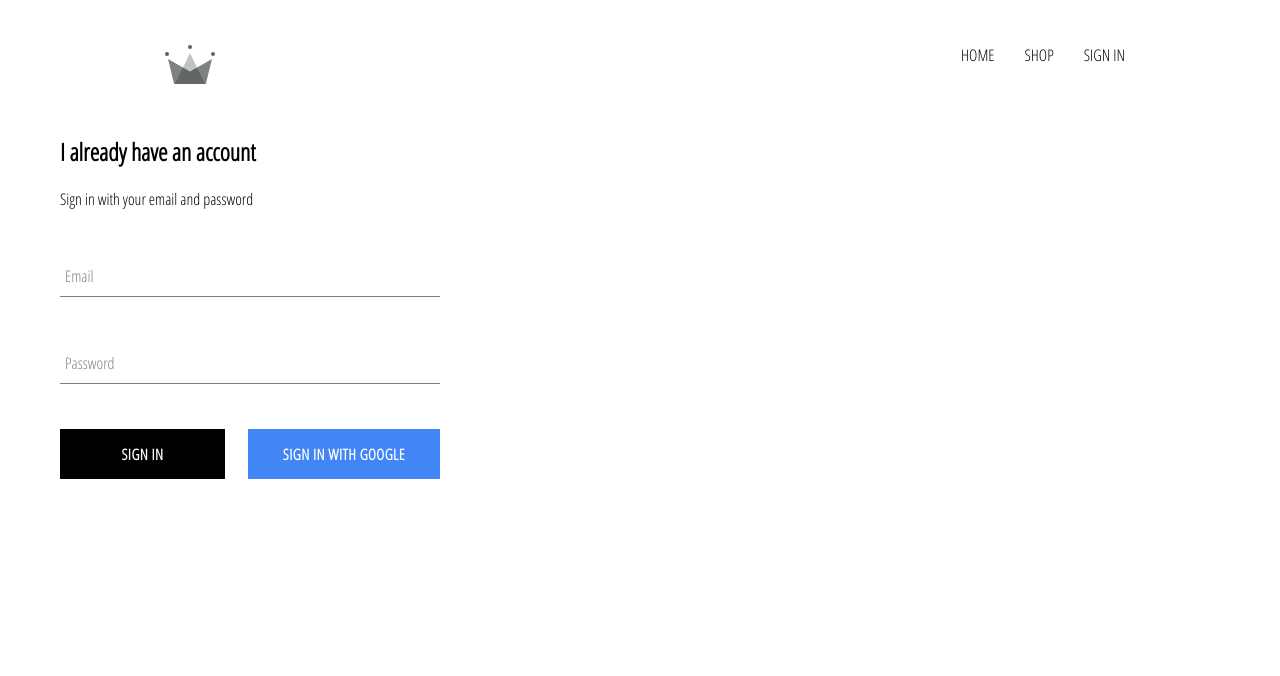
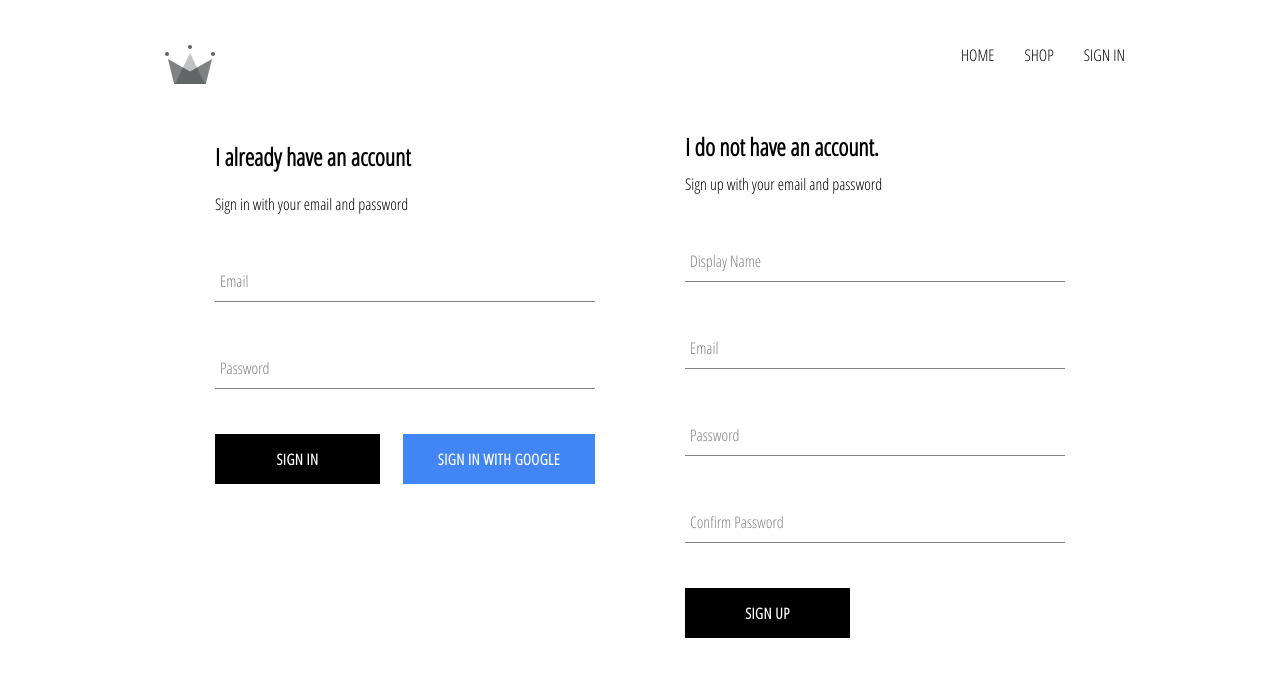
Before and after one commit to caglarorhan/emarket, a React (Create React App) app: page /signin in a window 1280 px wide. Shown: the top 676 px of the page. Built offline with nearby package versions, Linux system fonts and the light colour scheme; no server answers.

Commit message:
Signup+Signin done

```diff
--- a/src/App.js
+++ b/src/App.js
@@ -30,10 +30,7 @@
                             id: snapShot.id,
                             ...snapShot.data()
                         }
-                    },()=>{
-                        console.log(this.state)
                     });
-
                 });
 
             }
--- /dev/null
+++ b/src/components/sign-up/sign-up.component.js
@@ -0,0 +1,92 @@
+import React from "react";
+
+import FormInput from "../form-input/form-input.component";
+import CustomButton from "../custom-button/custom-button.components";
+
+import {auth, createUserProfileDocument} from "../../firebase/firebase.utils";
+
+import './sign-up.style.scss';
+
+class SignUp extends React.Component{
+    constructor() {
+        super();
+        this.state ={
+            displayName: '',
+            email: '',
+            password: '',
+            confirmPassword:''
+        }
+    }
+
+    handleSubmit = async (e)=>{
+        e.preventDefault();
+        const {displayName, email, password, confirmPassword} = this.state;
+        if(password!==confirmPassword){
+            alert("Passwords don't match!");
+            return;
+        }
+        try{
+            const {user} = await auth.createUserWithEmailAndPassword(email, password);
+            await createUserProfileDocument(user, {displayName});
+            this.setState({
+                displayName:'',
+                email:'',
+                password:'',
+                confirmPassword:''
+            })
+        }catch(error){
+            console.log(error);
+        }
+    }
+
+handleChange = e =>{
+        const {name, value} = e.target;
+        this.setState({[name]:value});
+}
+
+    render(){
+        const {displayName, email, password, confirmPassword} = this.state;
+        return (
+                <div className='sign-up'>
+                    <h2 className="title">I do not have an account.</h2>
+                    <span>Sign up with your email and password</span>
+                    <form className='sign-up-form' onSubmit={this.handleSubmit}>
+                        <FormInput
+                            type='text'
+                            name='displayName'
+                            value={displayName}
+                            onChange={this.handleChange}
+                            label='Display Name'
+                        />
+
+                        <FormInput
+                            type='email'
+                            name='email'
+                            value={email}
+                            onChange={this.handleChange}
+                            label='Email'
+                        />
+
+                        <FormInput
+                            type='password'
+                            name='password'
+                            value={password}
+                            onChange={this.handleChange}
+                            label='Password'
+                        />
+
+                        <FormInput
+                            type='password'
+                            name='confirmPassword'
+                            value={confirmPassword}
+                            onChange={this.handleChange}
+                            label='Confirm Password '
+                        />
+                        <CustomButton type='submit'> SIGN UP </CustomButton>
+                    </form>
+                </div>
+        )
+    }
+}
+
+export default SignUp;
--- /dev/null
+++ b/src/components/sign-up/sign-up.style.scss
@@ -0,0 +1,8 @@
+.sign-up{
+  display:flex;
+  flex-direction: column;
+  width: 380px;
+  .title{
+    margin:10px 0;
+  }
+}
--- a/src/pages/sign-in-and-sign-up/sign-in-and-sign-up.component.jsx
+++ b/src/pages/sign-in-and-sign-up/sign-in-and-sign-up.component.jsx
@@ -1,11 +1,13 @@
 import React from "react";
 import SignIn from "../../components/sign-in/sign-in.component";
+import SignUp from "../../components/sign-up/sign-up.component";
 
 import './sign-in-and-sign-up.style.scss';
 
 const SignInAndSignUpPage = ()=>(
     <div className="sign-in-and-sign-up">
         <SignIn />
+        <SignUp />
     </div>
 
 );
--- a/src/pages/sign-in-and-sign-up/sign-in-and-sign-up.style.scss
+++ b/src/pages/sign-in-and-sign-up/sign-in-and-sign-up.style.scss
@@ -0,0 +1,7 @@
+.sign-in-and-sign-up {
+  width: 850px;
+  display:flex;
+  justify-content: space-between;
+  margin:30px auto;
+
+}
```
